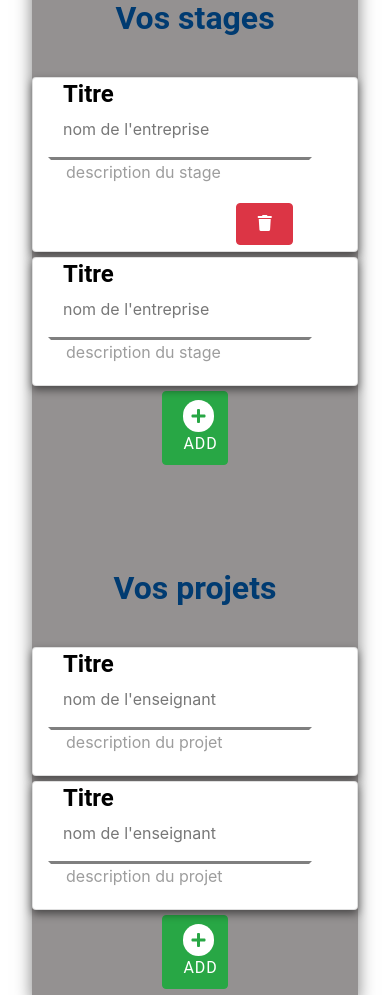
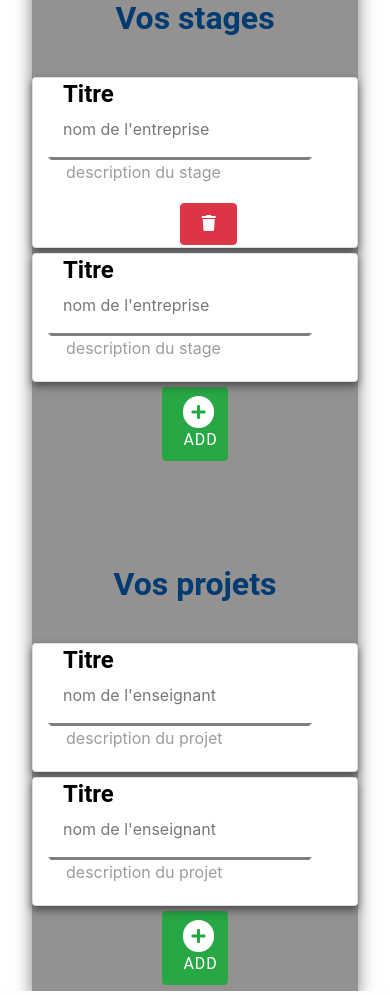
Before and after one commit to djuhnix/projet-s3, a PHP site: page /eleves.html in a window 390 px wide. Shown: the part 504-1499 px from the top of the page. Run offline with PHP 8.4, Linux system fonts and the light colour scheme; some libraries are stand-ins or nearby versions.

Commit message:
reglage du bouton trash

```diff
--- a/production/css/main.css
+++ b/production/css/main.css
@@ -32,13 +32,17 @@
 .btn-font {
     padding:8px;
     background:white;
-    margin-right:4px;
     border-radius: 90px;
+
 }
 .icon-btn {
     padding: 1px 15px 3px 2px;
     border-radius: 90px;
     width: 20%;
+}
+.valign{
+    margin-top: 10%;
+    margin-bottom: 10%;
 }
 @media (max-width: 991px) {
     .desc{
@@ -48,4 +52,10 @@
     .card{
         width: 70%;
     }
+    .valign{
+        margin-top: 0px;
+        margin-bottom: 0px;
+        margin-left: 50%;
+        margin-right: 50%;
+    }
 }
--- a/production/eleves.html
+++ b/production/eleves.html
@@ -92,7 +92,7 @@
                     </div>
 
                     <div class="col-lg-3" align ="right">
-                        <a class="btn btn-danger" href="#" >
+                        <a class="btn btn-danger valign" href="#" >
                             <span class="fas fa-trash center "></span>
                         </a>
                     </div>
```
